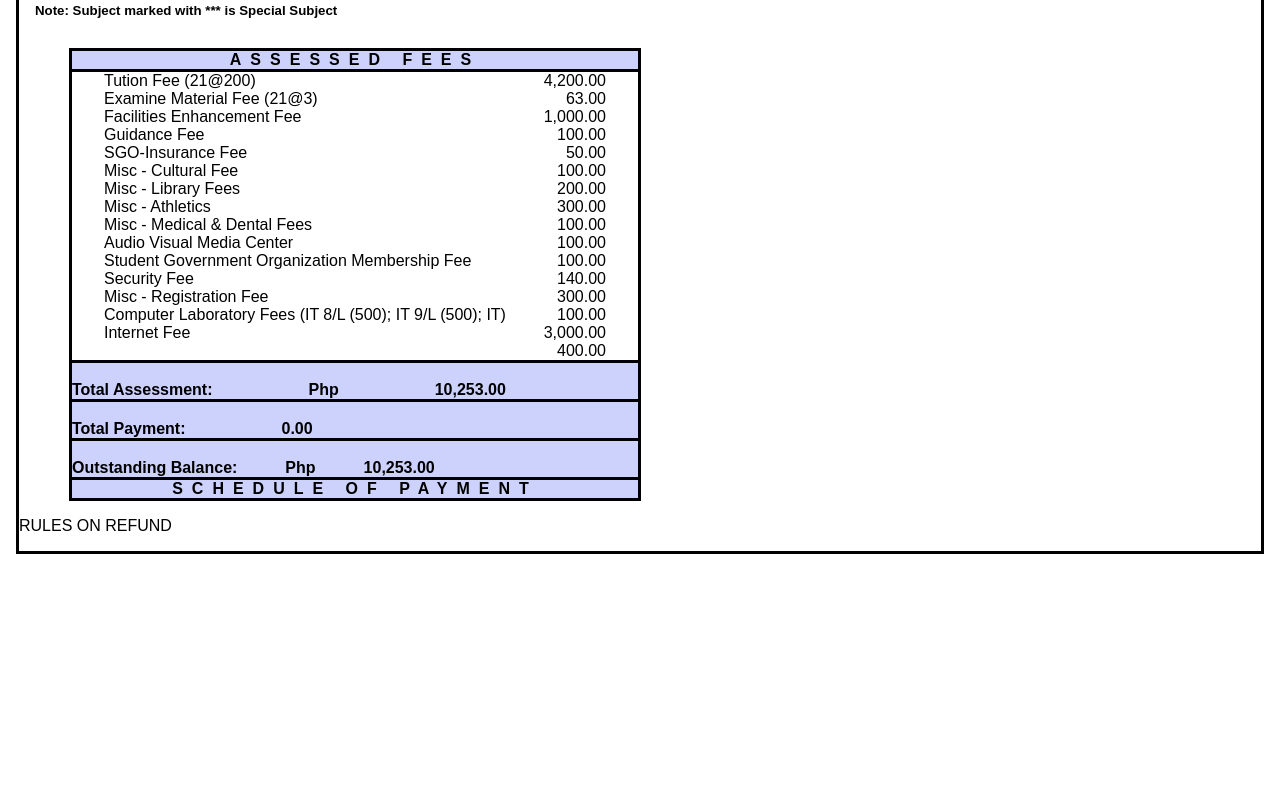
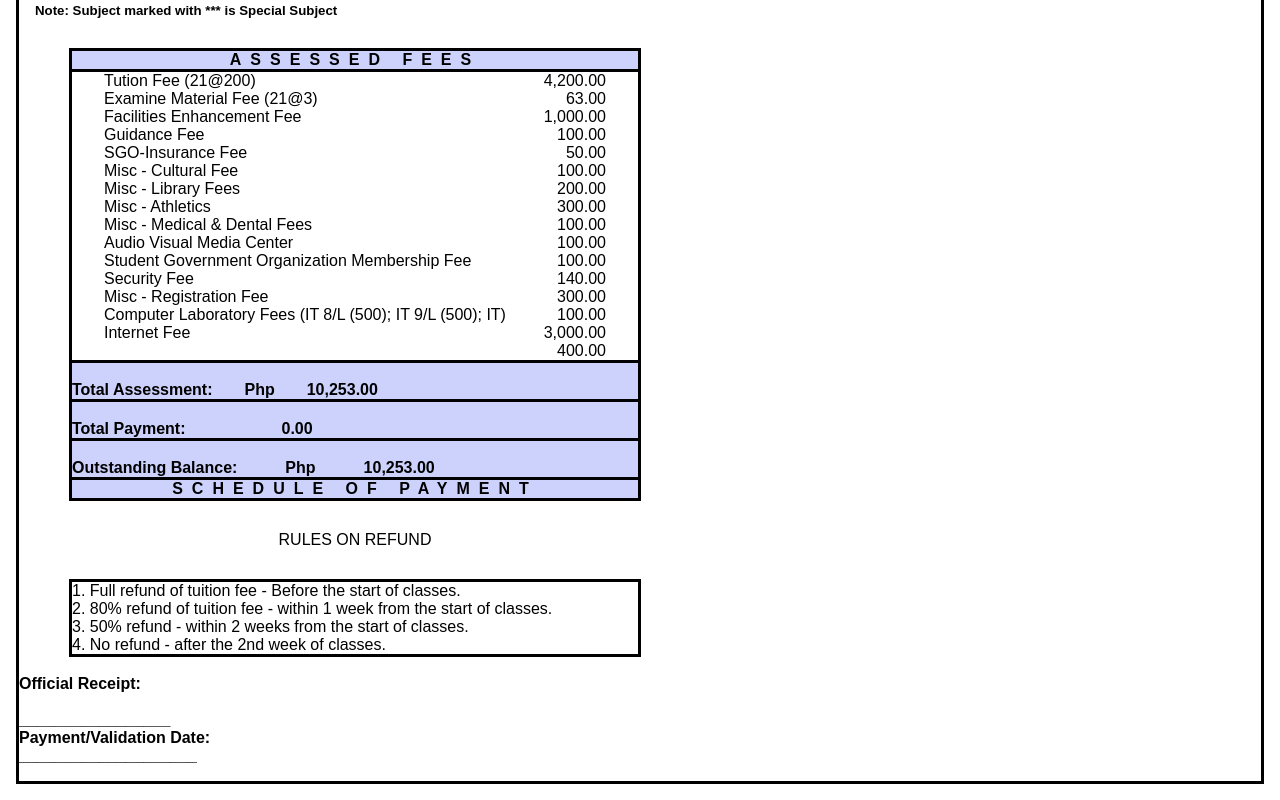
Before and after one commit to me10die/Gardose-COR, a plain HTML site: page index.html in a window 1280 px wide. Shown: the part 1027-1827 px from the top of the page. Before the commit the page ends 1597 px from the top, so only its background shows below. Drawn offline with Linux system fonts and the light colour scheme.

Commit message:
rules of payment

```diff
--- a/index.html
+++ b/index.html
@@ -222,10 +222,21 @@
             </div>
             <div class="payment-sched"> SCHEDULE OF PAYMENT </div>
           </div>
-      </section>
-      <section>
-        <div class="rules-on-ref"> RULES ON REFUND</div>
-        <div ></div>
+            <div class="rules-on-ref"> RULES ON REFUND</div>
+            <div class="rules-details">
+              <p>1. Full refund of tuition fee - Before the start of classes.</p>
+              <p>2. 80% refund of tuition fee - within 1 week from the start of classes.</p>
+              <p>3. 50% refund - within 2 weeks from the start of classes.</p>
+              <p>4. No refund - after the 2nd week of classes.</p>
+            </div>
+            <div class="receipt">
+              <h4><br>Official Receipt:</h4>
+              <h4><br>_________________</h4>
+            </div>
+            <div class="validation">
+              <h4>Payment/Validation Date:</h4>
+              <h4>____________________</h4>
+            </div>
       </section>
     </main>
   </body>
--- a/style.css
+++ b/style.css
@@ -256,12 +256,12 @@
   }
 
   .total-assessment {
-    text-align: center;
+    text-align: right;
     background-color: #ccd2fb;
     font-family: Arial, sans-serif;
     display: flex;
     border-top: solid black;
-    gap: 6rem;
+    gap: 2rem;
   }
 
   .total-payment {
@@ -287,3 +287,28 @@
     letter-spacing: 9px;
     border-top: solid black;
   }
+
+  .rules-on-ref {
+    text-align: center;
+    font-family: Arial, sans-serif;
+    margin-left: 50px;
+    margin-right: 620px;
+    margin-top: 30px;
+  }
+
+  .rules-details {
+    text-align: left;
+    font-family: Arial, sans-serif;
+    border: solid black;
+    margin-left: 50px;
+    margin-right: 620px;
+    margin-top: 30px;
+  }
+
+  .receipt {
+
+  }
+
+  .validation {
+
+  }
```
